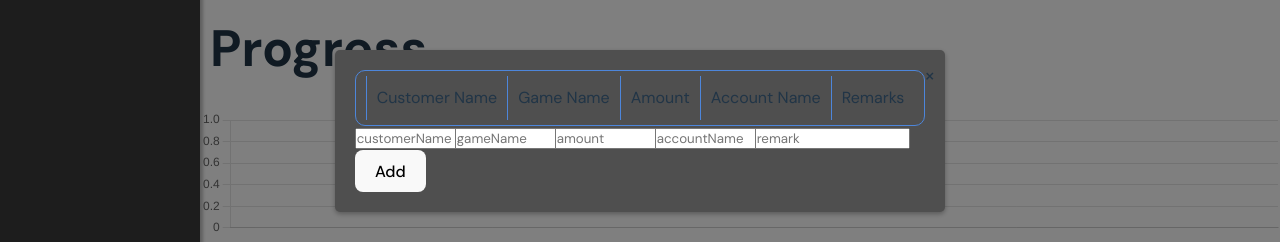
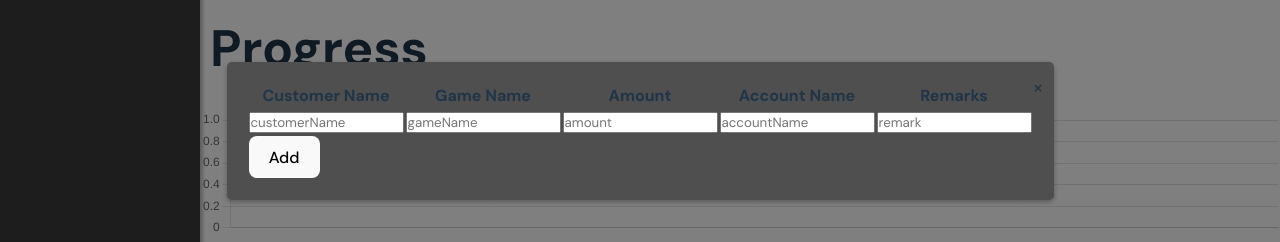
Before and after one commit to WebsitesByMTT/casino_sales_team_crm_client, a React (Vite) app: page /tlDashboard in a window 1280 px wide. Both pictures are taken after a click on the element "New Entry". Shown: the part 269-511 px from the top of the page. Built offline with nearby package versions, Linux system fonts and the light colour scheme; no server answers.

Commit message:
modified css on table and popup moda

```diff
--- a/src/components/popModal/popModal.css
+++ b/src/components/popModal/popModal.css
@@ -29,28 +29,28 @@
         }
 
         .table-container {
-            max-width: 800px;
-            margin: auto;
+            /* max-width: 800px;
+            margin: auto; */
 
             .table-header {
-                border: solid 1px #4d86db;
+                /* border: solid 1px #4d86db;
                 border-radius: 10px;
                 display: flex;
-                padding: 5px 10px;
+                padding: 5px 10px; */
 
                 .header-item {
-                    padding: 10px;
-                    border-left: solid 1px #4d86db;
+                    /* padding: 10px;
+                    border-left: solid 1px #4d86db; */
 
                 }
             }
         }
 
         .table-row {
-            display: flex;
+            /* display: flex; */
 
             .row-item {
-                width: 100px;
+                /* width: 100px; */
             }
         }
 
--- a/src/components/popModal/popModal.jsx
+++ b/src/components/popModal/popModal.jsx
@@ -48,24 +48,29 @@ const PopModal = ({ closeModal, inputModal, newEntry, validations }) => {
                 <span className="close" onClick={closePopModal}>
                     &times;
                 </span>
-                <div className="table-container">
-                    <div className="table-header">
+                <table className="table-container">
+                    <thead className="table-header">
+
+                        <tr>
                             {inputModal && Object.keys(inputModal)?.map(key => (
-                            <div key={key} className="header-item">
+                                <th key={key} className="header-item">
                                     {inputModal[key]}
-                            </div>
+                                </th>
                             ))}
-                    </div>
+                        </tr>
+                    </thead>
 
-                    <div className="table-row">
+                    <tbody className="table-row">
+                        <tr>
                             {inputModal && Object.keys(inputModal)?.map(keys => (
-                            <div key={keys} className="row-item">
+                                <td key={keys} className="row-item">
                                     <input placeholder={keys} value={inputs.item} onChange={(e) => setDetails(keys, e.target.value)} />
-                            </div>
+                                </td>
                             ))}
-                    </div>
+                        </tr>
+                    </tbody>
                     <button className="button" onClick={() => returnEntry()}>Add</button>
-                </div>
+                </table>
             </div>
         </div>
     )
--- a/src/components/tableBody/tableBody.css
+++ b/src/components/tableBody/tableBody.css
@@ -27,7 +27,10 @@
 
             .tableRowBody {
 
-                .tableCellBody {}
+                .tableCellBody {
+                    padding: 2px;
+                    background-color: rgb(7, 74, 124);
+                }
 
             }
 
```
Lines whose indentation alone changed are shown as unchanged.
